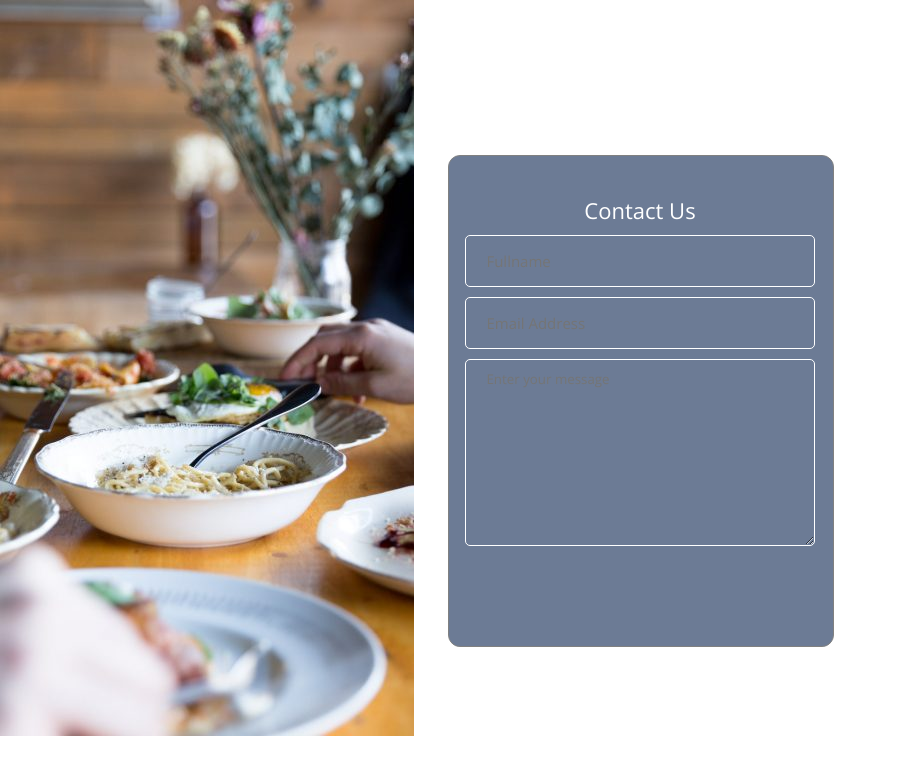
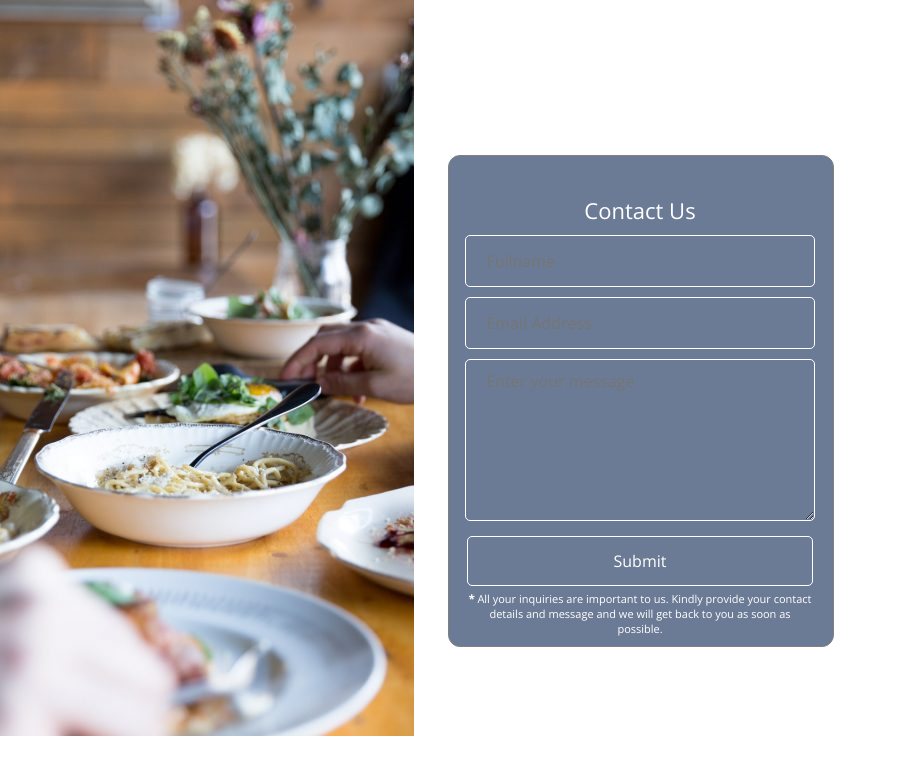
Before and after one commit to LeoEspinoza12/react_project_02, a React (Create React App) app: page / in a window 1280 px wide. Both pictures are taken after a click on the button "CONTACT US". Shown: the top 774 px of the page, without its empty margins (0-897 px from the left). Built offline with nearby package versions, Linux system fonts and the light colour scheme.

Commit message:
added contact component

```diff
--- a/src/main/menu/contact/Contact.css
+++ b/src/main/menu/contact/Contact.css
@@ -16,11 +16,12 @@
   margin-top: 40px
 }
 
-.Contact input {
+.Contact input,
+.Contact textarea {
   width: 80%;
   height: 50px;
   padding: 0 20px;
-  font-size: 15px;
+  font-size: 16px;
   font-family: 'open sans';
   background: transparent;
   color: white;
@@ -32,13 +33,19 @@
 }
 
 .Contact textarea {
-  width: 80%;
-  height: 175px;
+  height: 150px;
   padding: 10px 20px 0 20px;
-  margin-top: 10px;
-  background: transparent;
+}
+
+.Contact input[type='submit']{
+  width: 90%
+}
+
+.Contact p{
+  /* background: peru; */
+  font-size: 11px;
   color: white;
-  font-family: 'open sans';
-  border-radius: 5px;
-  border: 1px solid white
+  width: 90%;
+  margin: auto;
+  margin-top: 5px
 }
--- a/src/main/menu/contact/Contact.js
+++ b/src/main/menu/contact/Contact.js
@@ -12,8 +12,8 @@ const Contact = (props) => {
       <input type="text" placeholder='Fullname' required/>
       <input type="email" placeholder='Email Address' required/>
       <textarea name="" id="" cols="30" rows="10" placeholder='Enter your message'></textarea>
-
-
+      <input type="submit" onClick={props.click}/>
+      <p><b>* </b>All your inquiries are important to us. Kindly provide your contact details and message and we will get back to you as soon as possible.</p>
 
 
     </div>
```
